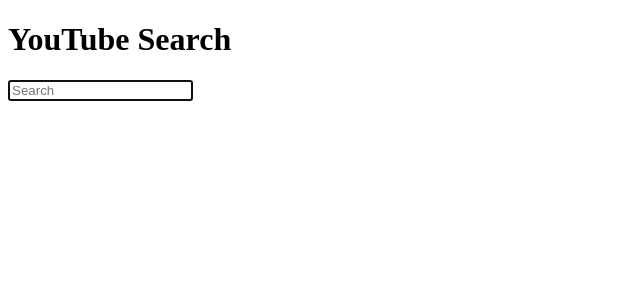
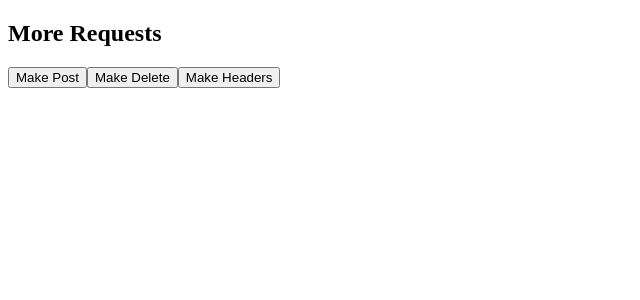
Before and after one commit to rybamech/http, an Angular app: page / in a window 1280 px wide. Shown: the top 300 px of the page, without its empty margins (0-640 px from the left). Built offline with nearby package versions, Linux system fonts and the light colour scheme.

Commit message:
15 - run component more-http-requests

```diff
--- a/src/app/app.component.html
+++ b/src/app/app.component.html
@@ -1,5 +1,6 @@
 <!--The content below is only a placeholder and can be replaced.-->
 <div class="container">
   <!--<app-simple-http></app-simple-http>-->
-  <app-you-tube-search></app-you-tube-search>
+  <!--<app-you-tube-search></app-you-tube-search>-->
+  <app-more-http-requests></app-more-http-requests>
 </div>
--- a/src/app/more-http-requests/more-http-requests.component.html
+++ b/src/app/more-http-requests/more-http-requests.component.html
@@ -1,3 +1,6 @@
-<p>
-  more-http-requests works!
-</p>
+<h2>More Requests</h2>
+<button type="button" (click)="makePost()">Make Post</button>
+<button type="button" (click)="makeDelete()">Make Delete</button>
+<button type="button" (click)="makeHeaders()">Make Headers</button>
+<div *ngIf="loading">loading...</div>
+<pre>{{data | json}}</pre>
--- a/src/app/more-http-requests/more-http-requests.component.ts
+++ b/src/app/more-http-requests/more-http-requests.component.ts
@@ -1,15 +1,64 @@
 import { Component, OnInit } from '@angular/core';
+import {
+  HttpClient,
+  HttpRequest,
+  HttpHeaders
+} from '@angular/common/http';
 
 @Component({
   selector: 'app-more-http-requests',
-  templateUrl: './more-http-requests.component.html',
-  styleUrls: ['./more-http-requests.component.css']
+  templateUrl: './more-http-requests.component.html'
 })
 export class MoreHttpRequestsComponent implements OnInit {
+  data: Object;
+  loading: boolean;
 
-  constructor() { }
+  constructor(private http: HttpClient) {}
 
-  ngOnInit() {
+  ngOnInit() {}
+
+  makePost(): void {
+    this.loading = true;
+    this.http
+      .post(
+        'https://jsonplaceholder.typicode.com/posts',
+        JSON.stringify({
+          body: 'bar',
+          title: 'foo',
+          userId: 1
+        })
+      )
+      .subscribe(data => {
+        this.data = data;
+        this.loading = false;
+      });
   }
 
+  makeDelete(): void {
+    this.loading = true;
+    this.http
+      .delete('https://jsonplaceholder.typicode.com/posts/1')
+      .subscribe(data => {
+        this.data = data;
+        this.loading = false;
+      });
+  }
+
+  makeHeaders(): void {
+    const headers: HttpHeaders = new HttpHeaders({
+      'X-API-TOKEN': 'ng-book'
+    });
+
+    const req = new HttpRequest(
+      'GET',
+      'https://jsonplaceholder.typicode.com/posts/1',
+      {
+        headers: headers
+      }
+    );
+
+    this.http.request(req).subscribe(data => {
+      this.data = data['body'];
+    });
+  }
 }
```
